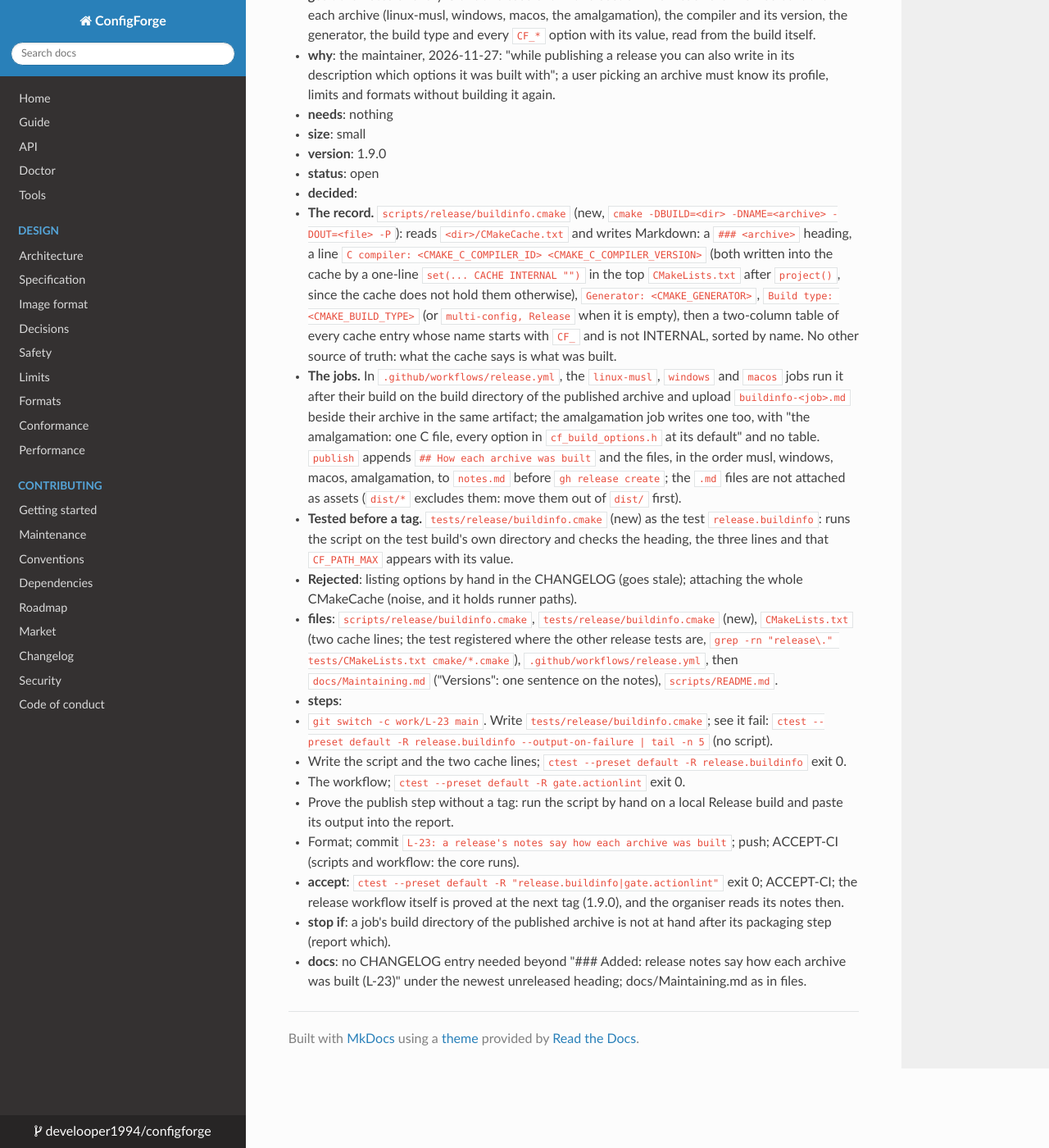
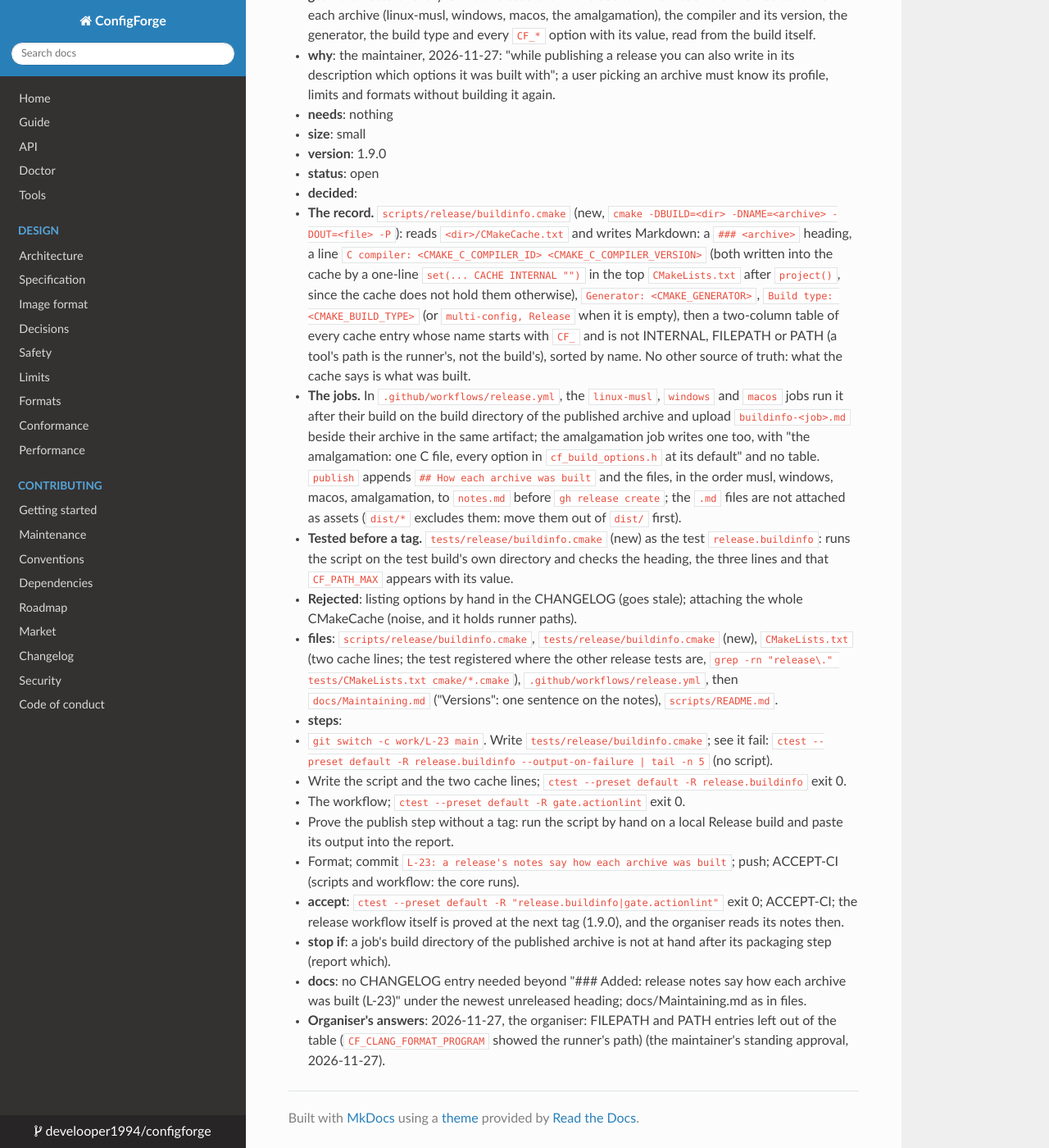
Before and after one commit to develooper1994/configforge, an MkDocs documentation site: the page built from docs/plan/L-tools-2.md, in a window 1280 px wide and 1400 px high, scrolled down 36477 px. Shown: the whole window at 82% size. Built offline with MkDocs 1.6.1, drawn with Linux system fonts in a browser that asks for light colours.

Commit message:
L-23: a release's notes say how each archive was built
* L-23: a release's notes say how each archive was built
* L-23: a tool's path (FILEPATH, PATH) is the runner's, not the build's: left out of the table

Co-Authored-By: Claude Opus 5.5 <noreply@anthropic.com>

```diff
--- a/docs/plan/L-tools-2.md
+++ b/docs/plan/L-tools-2.md
@@ -568,7 +568,7 @@ section at its end).
 * **version**: 1.9.0
 * **status**: open
 * **decided**:
-  * **The record.** `scripts/release/buildinfo.cmake` (new, `cmake -DBUILD=<dir> -DNAME=<archive> -DOUT=<file> -P`): reads `<dir>/CMakeCache.txt` and writes Markdown: a `### <archive>` heading, a line `C compiler: <CMAKE_C_COMPILER_ID> <CMAKE_C_COMPILER_VERSION>` (both written into the cache by a one-line `set(... CACHE INTERNAL "")` in the top `CMakeLists.txt` after `project()`, since the cache does not hold them otherwise), `Generator: <CMAKE_GENERATOR>`, `Build type: <CMAKE_BUILD_TYPE>` (or `multi-config, Release` when it is empty), then a two-column table of every cache entry whose name starts with `CF_` and is not INTERNAL, sorted by name. No other source of truth: what the cache says is what was built.
+  * **The record.** `scripts/release/buildinfo.cmake` (new, `cmake -DBUILD=<dir> -DNAME=<archive> -DOUT=<file> -P`): reads `<dir>/CMakeCache.txt` and writes Markdown: a `### <archive>` heading, a line `C compiler: <CMAKE_C_COMPILER_ID> <CMAKE_C_COMPILER_VERSION>` (both written into the cache by a one-line `set(... CACHE INTERNAL "")` in the top `CMakeLists.txt` after `project()`, since the cache does not hold them otherwise), `Generator: <CMAKE_GENERATOR>`, `Build type: <CMAKE_BUILD_TYPE>` (or `multi-config, Release` when it is empty), then a two-column table of every cache entry whose name starts with `CF_` and is not INTERNAL, FILEPATH or PATH (a tool's path is the runner's, not the build's), sorted by name. No other source of truth: what the cache says is what was built.
   * **The jobs.** In `.github/workflows/release.yml`, the `linux-musl`, `windows` and `macos` jobs run it after their build on the build directory of the published archive and upload `buildinfo-<job>.md` beside their archive in the same artifact; the amalgamation job writes one too, with "the amalgamation: one C file, every option in `cf_build_options.h` at its default" and no table. `publish` appends `## How each archive was built` and the files, in the order musl, windows, macos, amalgamation, to `notes.md` before `gh release create`; the `.md` files are not attached as assets (`dist/*` excludes them: move them out of `dist/` first).
   * **Tested before a tag.** `tests/release/buildinfo.cmake` (new) as the test `release.buildinfo`: runs the script on the test build's own directory and checks the heading, the three lines and that `CF_PATH_MAX` appears with its value.
   * **Rejected**: listing options by hand in the CHANGELOG (goes stale); attaching the whole CMakeCache (noise, and it holds runner paths).
@@ -582,3 +582,4 @@ section at its end).
 * **accept**: `ctest --preset default -R "release.buildinfo|gate.actionlint"` exit 0; ACCEPT-CI; the release workflow itself is proved at the next tag (1.9.0), and the organiser reads its notes then.
 * **stop if**: a job's build directory of the published archive is not at hand after its packaging step (report which).
 * **docs**: no CHANGELOG entry needed beyond "### Added: release notes say how each archive was built (L-23)" under the newest unreleased heading; docs/Maintaining.md as in files.
+* **Organiser's answers**: 2026-11-27, the organiser: FILEPATH and PATH entries left out of the table (`CF_CLANG_FORMAT_PROGRAM` showed the runner's path) (the maintainer's standing approval, 2026-11-27).
```
Also changed, not shown: CHANGELOG.md (+3 -0 lines), CMakeLists.txt (+9 -0 lines), docs/Maintaining.md (+1 -1 lines), scripts/README.md (+1 -0 lines), 5 other files.
